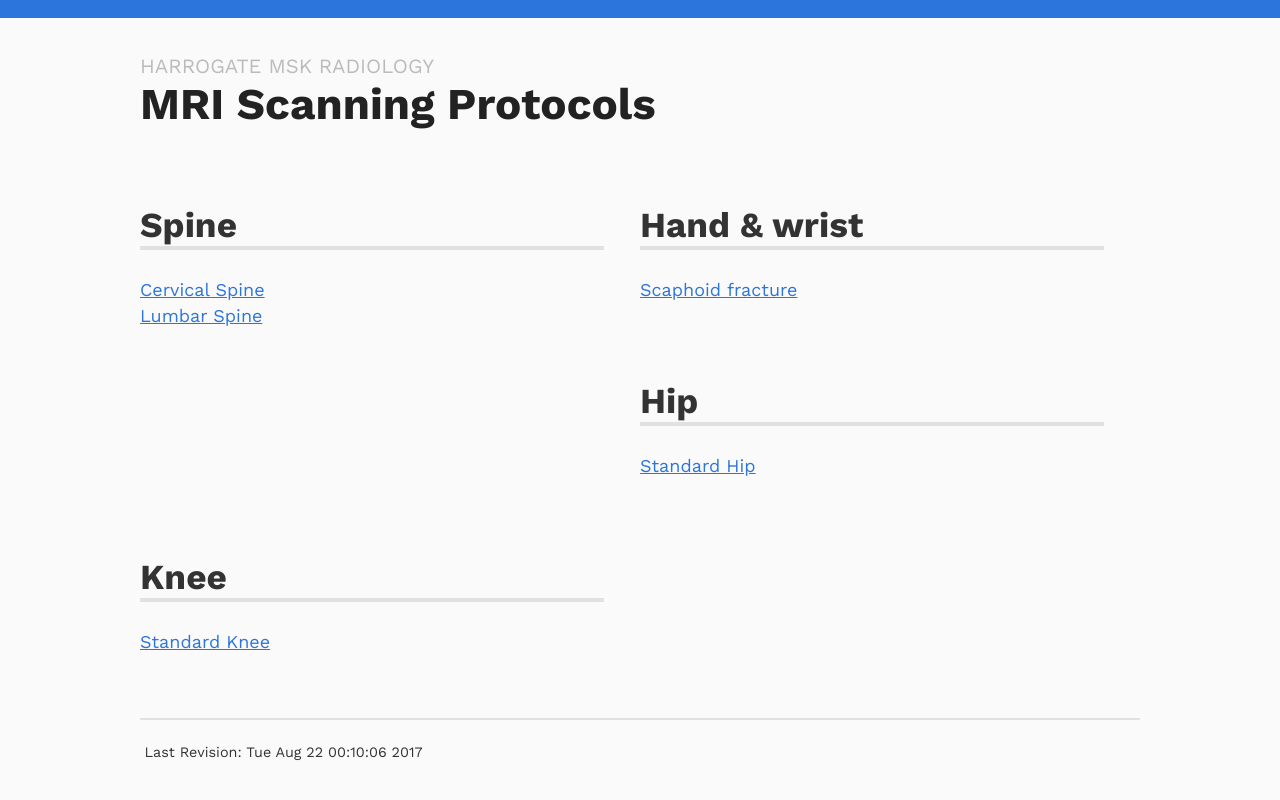
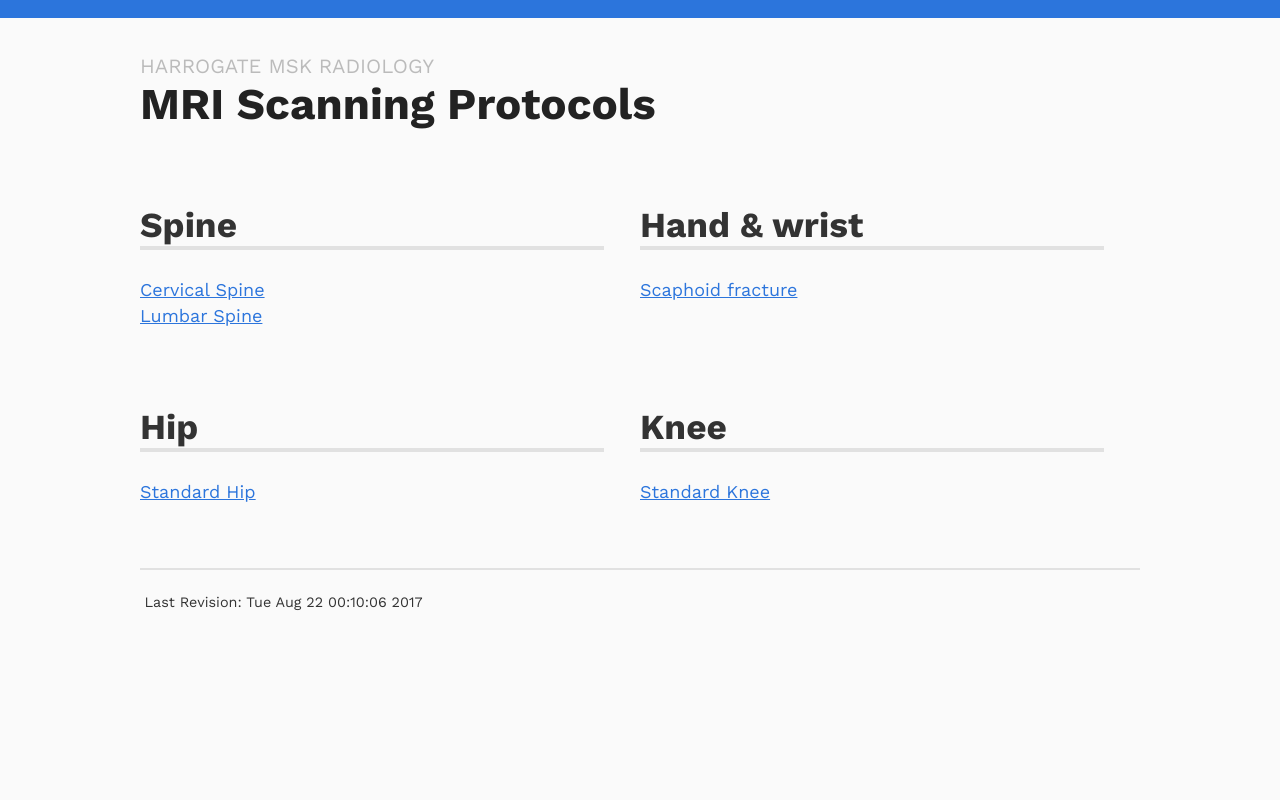
Before and after one commit to harrogatemsk/harrogatemsk.github.io, a Jekyll site: the page built from index.html, in a window 1280 px wide. Shown: the top 800 px of the page. Built offline with Jekyll 4.4.1, drawn with Linux system fonts in a browser that asks for light colours.

Commit message:
Improve index columns
Align properly vertically to rows now

```diff
--- a/index.html
+++ b/index.html
@@ -8,11 +8,13 @@ layout: default
 </p>
 {% endif %}
 
-<section class="row">
-
 {% assign protocols_by_body_part = site.protocols | group_by: "body_part" %}
 
+
 {% for body_part in protocols_by_body_part %}
+
+{% assign mod = forloop.index | modulo: 2 %}
+{% if mod == 0 %}<section class="row">{% else %}{% endif %}
 <div class="col col-50">
 	<h2 class="underline">{{ body_part.name | capitalize }}</h2>
 	<ul class="list">
@@ -21,6 +23,5 @@ layout: default
 	{% endfor %}
 	</ul>
 </div>
+{% if mod == 0 %}</section>{% else %}{% endif %}
 {% endfor %}
-
-</section>
```
